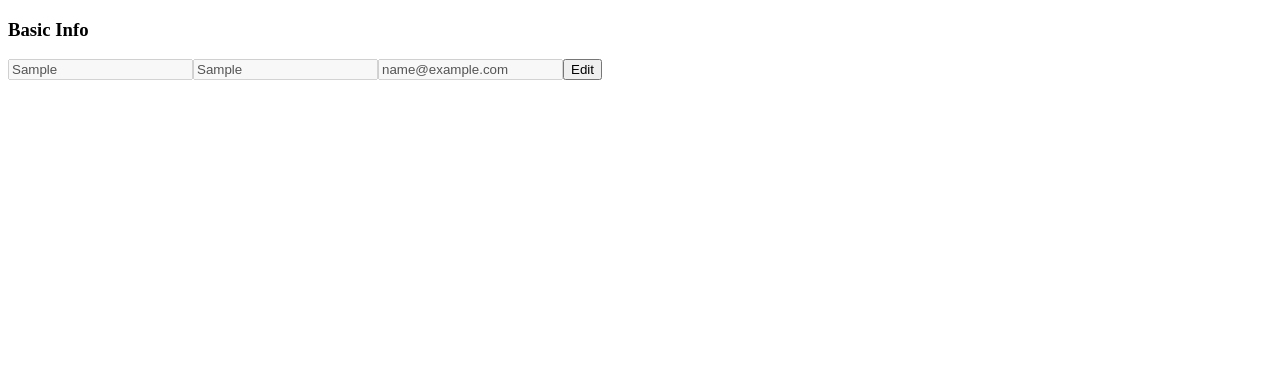
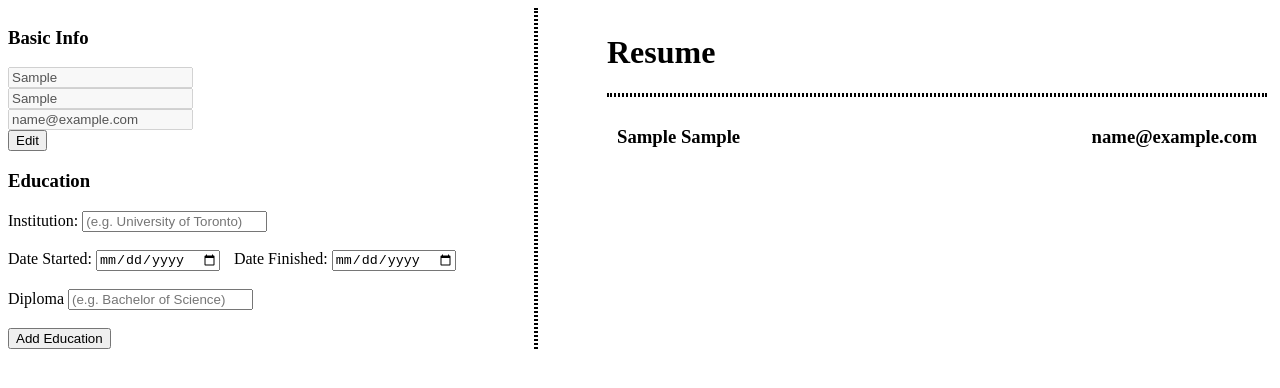
Before and after one commit to filroy-code/cv_app, a React (Create React App) app: page / in a window 1280 px wide. Both pictures are taken after typing "Sample", "Sample", "name@example.com" into the empty fields and a click on the button "Confirm". Shown: the top 388 px of the page. Built offline with nearby package versions, Linux system fonts and the light colour scheme.

Commit message:
added education input, moved basic info state to global scope

```diff
--- a/src/App.js
+++ b/src/App.js
@@ -1,10 +1,80 @@
 import './App.css';
 import BasicInfo from './components/BasicInfo'
+import EducationInfo from './components/EducationInfo'
+import BasicInfoOutput from './components/BasicInfoOutput'
+import React from 'react'
 
 function App() {
+
+//basic info state and functions
+  const [personInfo, setPersonInfo] = React.useState({
+    firstName: "",
+    lastName: "",
+    email: ""
+})
+
+  const [formStatus, setFormStatus] = React.useState({
+      firstName: "",
+      lastName: "",
+      email: ""
+  })
+
+  const [submitted, toggle] = React.useState(false)
+
+  function submitHandler(event) {
+      event.preventDefault()
+      setPersonInfo(formStatus)
+      console.log(personInfo)
+      toggle(!submitted)
+  }
+
+  function changeHandler(event) {
+      const {name, value} = event.target
+      setFormStatus(prevStatus => {
+          return ({...prevStatus,
+          [name]: value })
+  })}
+
+//education info state and functions
+  const [educationInfo, setEducationInfo] = React.useState({
+    school: "",
+    dateStarted: "",
+    dateFinished: "",
+    diploma: "",
+    id: ""
+  })
+
+  function edSubmitHandler(event) {
+    event.preventDefault()
+    setEducationInfo(formStatus)
+    console.log(personInfo)
+    toggle(!submitted)
+  }
+
+  const [edFormStatus, setEdFormStatus] = React.useState({
+    school: "",
+    dateStarted: "",
+    dateFinished: "",
+    diploma: "",
+    id: ""
+})
+
   return (
-    <div>
-      <BasicInfo />
+    <div className='main'>
+      <div className='forms'>
+        <BasicInfo
+          submitted={submitted}
+          submitHandler={submitHandler}
+          changeHandler={changeHandler}
+        />
+        <EducationInfo />
+        </div>
+        <div className='vl' />
+        <div className='outputs'>
+          <h1>Resume</h1>
+          <div className='hl' />
+          {submitted ? <BasicInfoOutput personInfo={personInfo} /> : null }
+        </div>
     </div>
   );
 }
--- a/src/components/BasicInfo.js
+++ b/src/components/BasicInfo.js
@@ -1,60 +1,33 @@
 import React from "react"
 
-export default function BasicInfo() {
-
-    const [personInfo, setPersonInfo] = React.useState({
-        firstName: "",
-        lastName: "",
-        email: ""
-    })
-
-    const [formStatus, setFormStatus] = React.useState({
-        firstName: "",
-        lastName: "",
-        email: ""
-    })
-
-    const [submitted, toggle] = React.useState(false)
-
-    function submitHandler(event) {
-        event.preventDefault()
-        setPersonInfo(formStatus)
-        console.log(personInfo)
-        toggle(!submitted)
-    }
-
-    function changeHandler(event) {
-        const {name, value} = event.target
-        setFormStatus(prevStatus => {
-            return ({...prevStatus,
-            [name]: value })
-    })
-    console.log(formStatus)
-}
+export default function BasicInfo(props) {
 
     return (
         <div className="inputs">
             <h3>Basic Info</h3>
-            <form onSubmit={submitHandler}>
+            <form onSubmit={props.submitHandler}>
                 <input  type="text"
                         name="firstName"
-                        disabled={submitted ? "disabled" : ""}
-                        onChange={changeHandler}
+                        disabled={props.submitted ? "disabled" : ""}
+                        onChange={props.changeHandler}
                         placeholder="First Name"
                 />
+                <br />
                 <input  type="text"
                         name="lastName"
-                        onChange={changeHandler}
-                        disabled={submitted ? "disabled" : ""}
+                        onChange={props.changeHandler}
+                        disabled={props.submitted ? "disabled" : ""}
                         placeholder="Last Name"
                 />
+                <br />
                 <input  type="email"
                         name="email"
-                        onChange={changeHandler}
-                        disabled={submitted ? "disabled" : ""}
+                        onChange={props.changeHandler}
+                        disabled={props.submitted ? "disabled" : ""}
                         placeholder="Email"
                 />
-                <button>{submitted ? "Edit" : "Confirm"}</button>
+                <br />
+                <button>{props.submitted ? "Edit" : "Confirm"}</button>
             </form>
         </div>
     )
--- /dev/null
+++ b/src/components/BasicInfoOutput.js
@@ -0,0 +1,9 @@
+import React from "react"
+
+export default function BasicInfoOutput(props) {
+
+    return <div className="basicInfoOutput">
+        <h3>{props.personInfo.firstName} {props.personInfo.lastName}</h3>
+        <h3>{props.personInfo.email}</h3>
+    </div>
+}
--- a/src/components/EducationInfo.js
+++ b/src/components/EducationInfo.js
@@ -0,0 +1,47 @@
+import React from "react"
+
+export default function EducationInfo(props) {
+
+    return (
+        <div className="inputs">
+            <h3>Education</h3>
+            <form onSubmit={props.submitHandler}>
+                <label htmlFor="school">Institution: </label>
+                <input  type="text"
+                        name="school"
+                        //onChange={props.changeHandler}
+                        placeholder="(e.g. University of Toronto)"
+                />
+                <br /><br />
+                <div className="dates">
+                    <div>
+                    <label htmlFor="dateStarted">Date Started: </label>
+                    <input  className="dateStarted"
+                            type="date"
+                            name="dateStarted"
+                            //onChange={props.changeHandler}
+                            placeholder="Date Started"
+                    />
+                    </div>
+                    <div>
+                    <label htmlFor="dateFinished">Date Finished: </label>
+                    <input  type="date"
+                        name="dateFinished"
+                        //onChange={props.changeHandler}
+                        placeholder="Date Finished"
+                    />
+                    </div>
+                </div>
+                <br />
+                <label htmlFor="diploma">Diploma </label>
+                <input  type="text"
+                        name="diploma"
+                        //onChange={props.changeHandler}
+                        placeholder="(e.g. Bachelor of Science)"
+                />
+                <br /><br />
+                <button>{"Add Education"}</button>
+            </form>
+        </div>
+    )
+}
--- a/src/index.css
+++ b/src/index.css
@@ -1,3 +1,37 @@
-.hello {
-  color: red;
+.main {
+  display: flex;
+  gap: 5vw;
 }
+
+.basicInfoOutput {
+  width: 50vw;
+  display: flex;
+  justify-content: space-between;
+  padding: 10px;
+}
+
+.outputs {
+  padding: 5px;
+}
+
+.dates {
+  display: flex;
+  justify-content: space-between;
+  width: 35vw;
+}
+
+.forms {
+  width: 50vw;
+}
+
+.vl {
+  border: 2px dotted black;
+}
+
+.hl {
+  border: 2px dotted black;
+}
+
+h1 {
+  align-self: center;
+}
```
